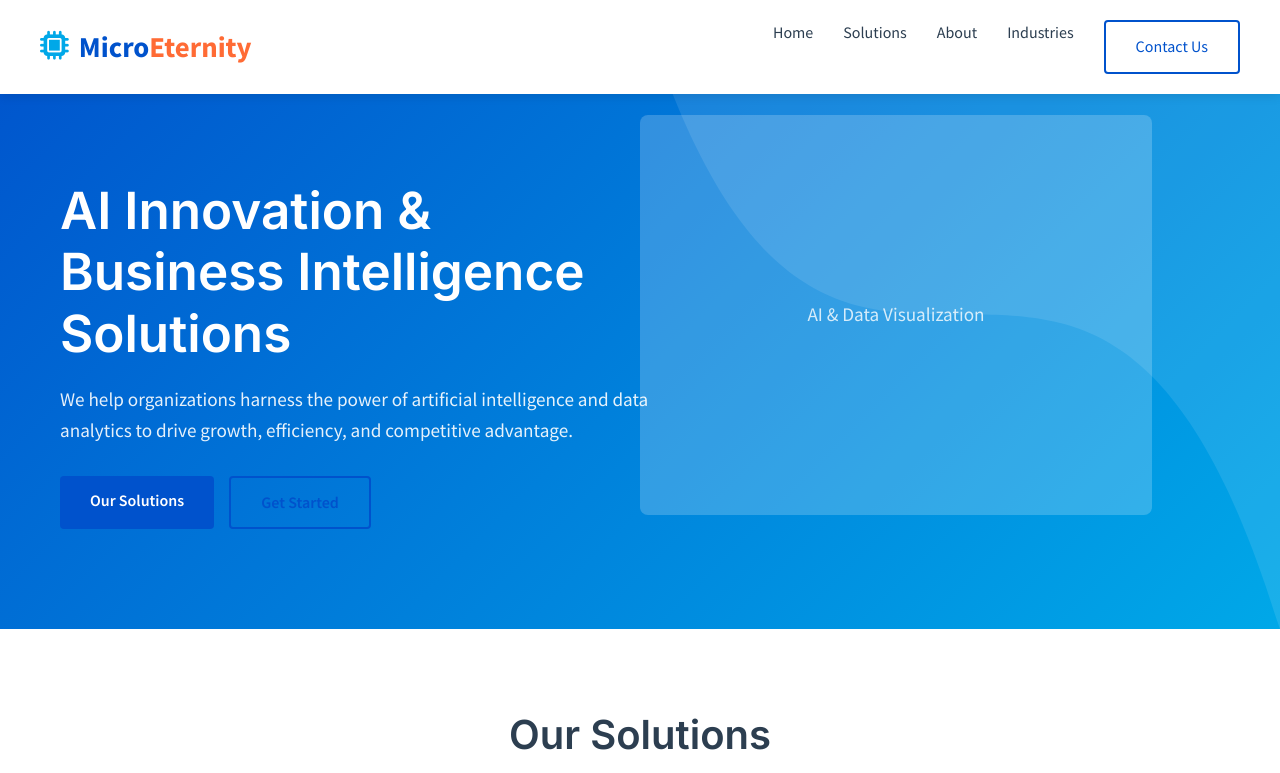
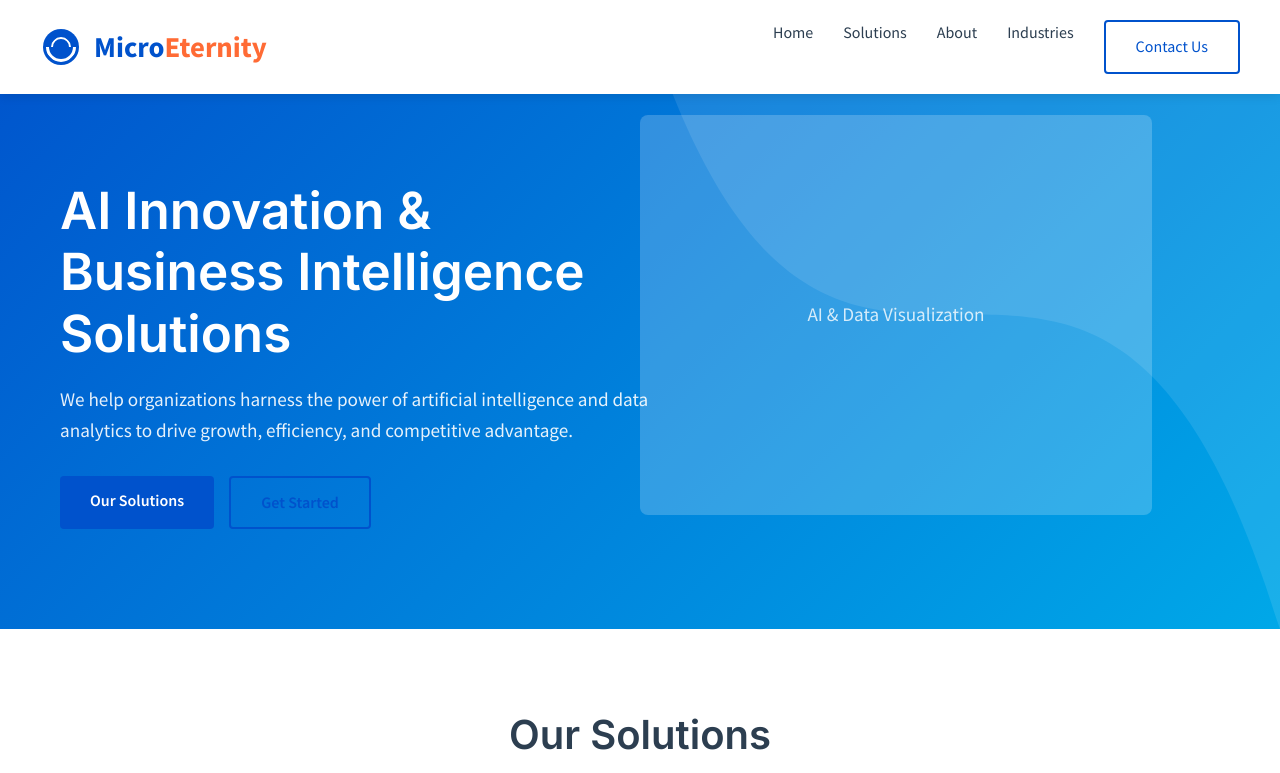
Before and after one commit to microeternity07-droid/me_site, a plain HTML site: page index.html in a window 1280 px wide. Shown: the top 773 px of the page. Drawn offline with Linux system fonts and the light colour scheme.

Commit message:
Update index.html

```diff
--- a/index.html
+++ b/index.html
@@ -139,13 +139,54 @@
             align-items: center;
         }
 
+        .logo-icon {
+            position: relative;
+            width: 42px;
+            height: 42px;
+            margin-right: 12px;
+            display: flex;
+            align-items: center;
+            justify-content: center;
+        }
+
+        .logo-symbol {
+            position: relative;
+            width: 36px;
+            height: 36px;
+            background: var(--primary);
+            border-radius: 50%;
+            display: flex;
+            align-items: center;
+            justify-content: center;
+            overflow: hidden;
+        }
+
+        .logo-symbol::before {
+            content: "";
+            position: absolute;
+            width: 24px;
+            height: 24px;
+            border: 3px solid white;
+            border-radius: 50%;
+            border-top-color: transparent;
+            border-right-color: transparent;
+            transform: rotate(-45deg);
+        }
+
+        .logo-symbol::after {
+            content: "";
+            position: absolute;
+            width: 16px;
+            height: 16px;
+            border: 2px solid white;
+            border-radius: 50%;
+            border-bottom-color: transparent;
+            border-left-color: transparent;
+            transform: rotate(-45deg);
+        }
+
         .logo span {
             color: var(--accent);
-        }
-
-        .logo i {
-            margin-right: 10px;
-            color: var(--secondary);
         }
 
         .nav-menu {
@@ -701,7 +742,12 @@
     <!-- Header -->
     <header>
         <div class="container header-container">
-            <a href="#" class="logo"><i class="fas fa-microchip"></i>Micro<span>Eternity</span></a>
+            <a href="#" class="logo">
+                <div class="logo-icon">
+                    <div class="logo-symbol"></div>
+                </div>
+                Micro<span>Eternity</span>
+            </a>
             <div class="mobile-toggle">
                 <i class="fas fa-bars"></i>
             </div>
```
